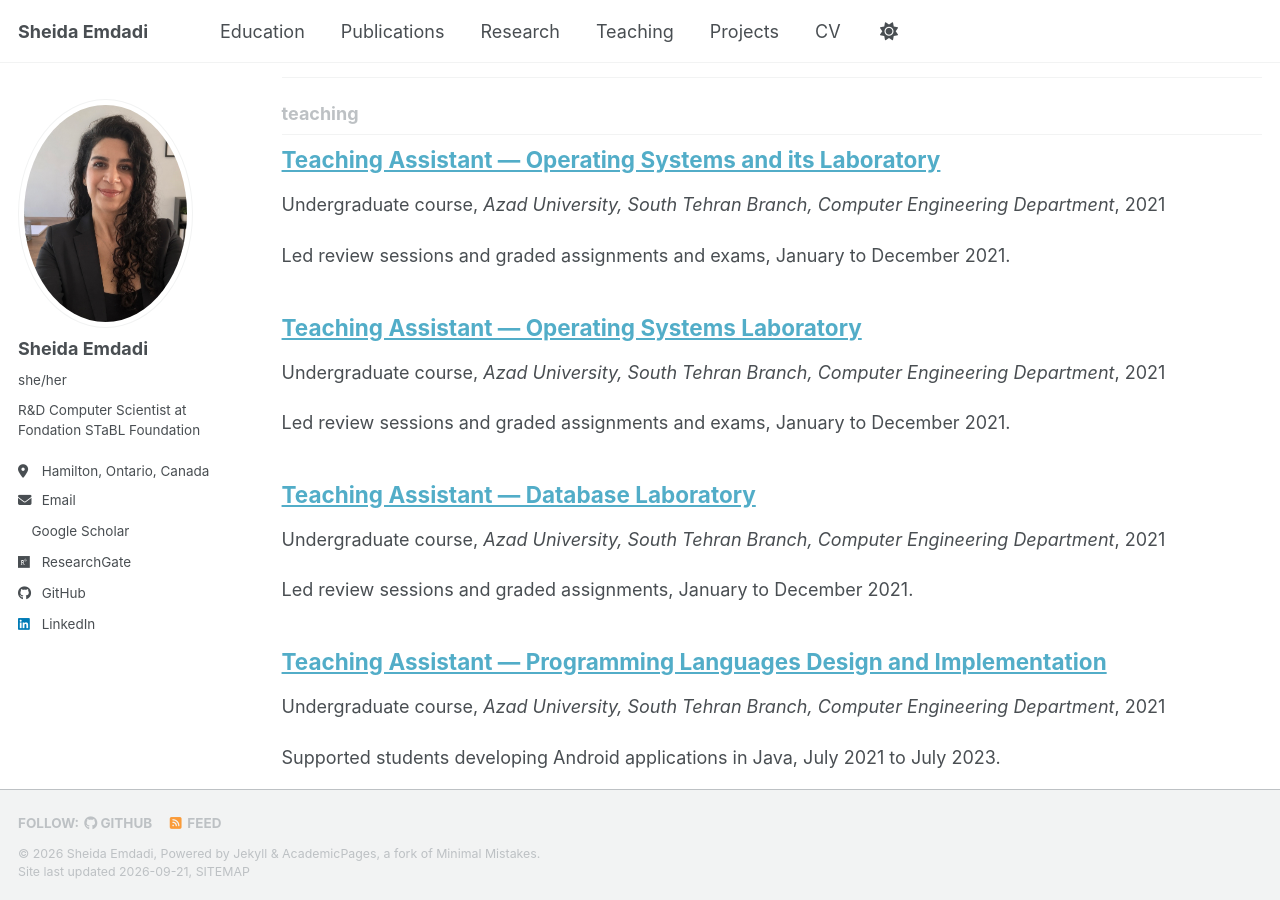
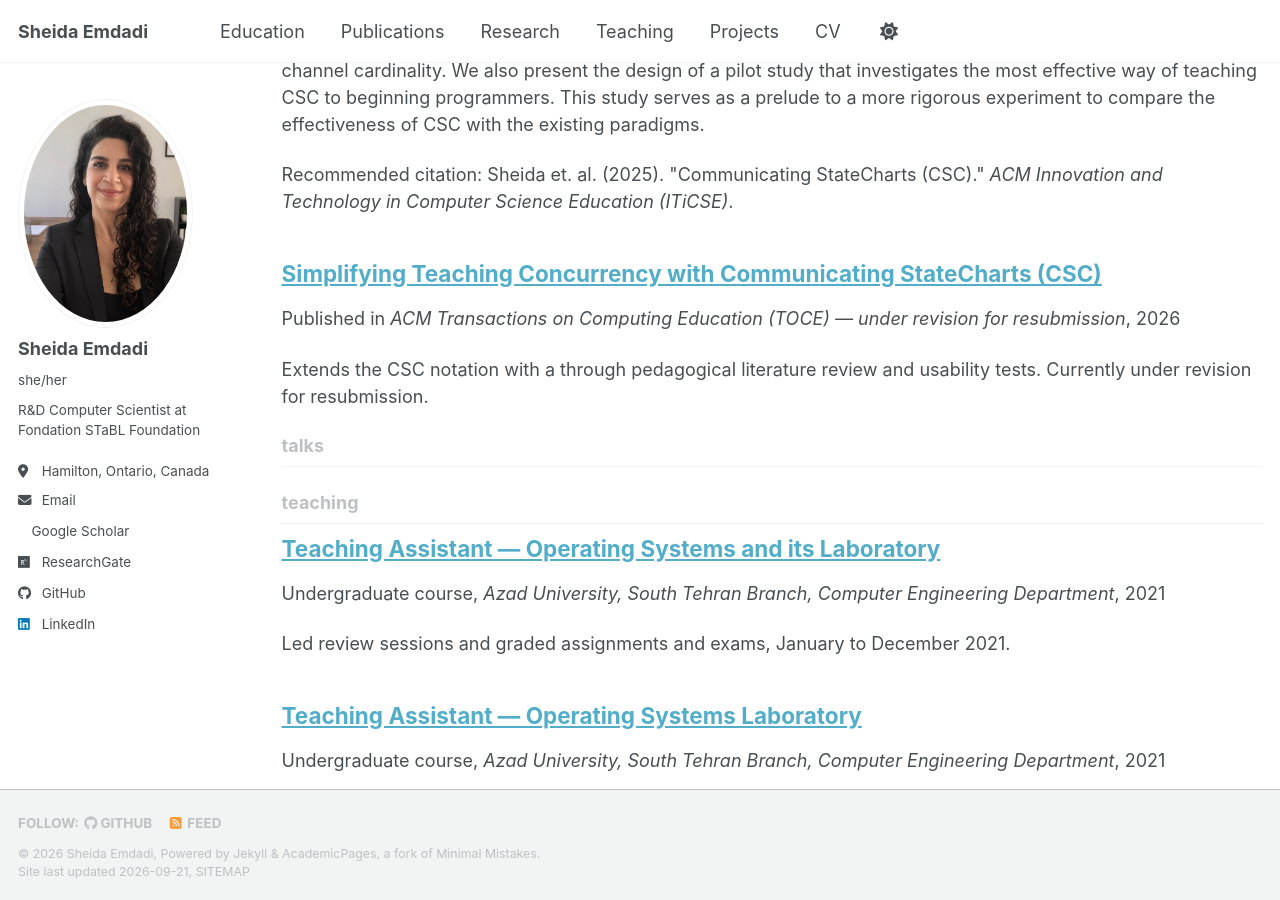
Before and after one commit to SheidaEmdadi/SheidaEmdadi.github.io, a Jekyll site: the page built from _pages/collection-archive.html, in a window 1280 px wide and 900 px high, scrolled down 1879 px. Built offline with Jekyll 4.4.1, drawn with Linux system fonts in a browser that asks for light colours; a style sheet for code colours, icons or effects is not loaded; some of the changed text lies outside the part shown.

```diff
--- a/_publications/2026-01-01-simplifying-teaching-concurrency-csc-toce.md
+++ b/_publications/2026-01-01-simplifying-teaching-concurrency-csc-toce.md
@@ -1,10 +1,10 @@
-<!-- ---
+---
 title: "Simplifying Teaching Concurrency with Communicating StateCharts (CSC)"
 collection: publications
 category: manuscripts
-permalink: /publication/2026-01-01-simplifying-teaching-concurrency-csc-toce
-excerpt: 'Extends the CSC notation with the design of a pilot study comparing CSC to traditional concurrency paradigms for teaching beginners. Currently under revision for resubmission.'
-date: 2026-01-01
+# permalink: /publication/2026-01-01-simplifying-teaching-concurrency-csc-toce
+excerpt: 'Extends the CSC notation with a through pedagogical literature review and usability tests. Currently under revision for resubmission.'
+# date: 2026-01-01
 venue: 'ACM Transactions on Computing Education (TOCE) — under revision for resubmission'
 # citation: 'Sheida Emdadi. &quot;Simplifying Teaching Concurrency with Communicating StateCharts (CSC).&quot; <i>ACM Transactions on Computing Education (TOCE)</i>. Under revision for resubmission.'
---- -->
+---
```
Also changed, not shown: _portfolio/2025-04-30-SDMultiDraw.md (added, +12 -0 lines).
